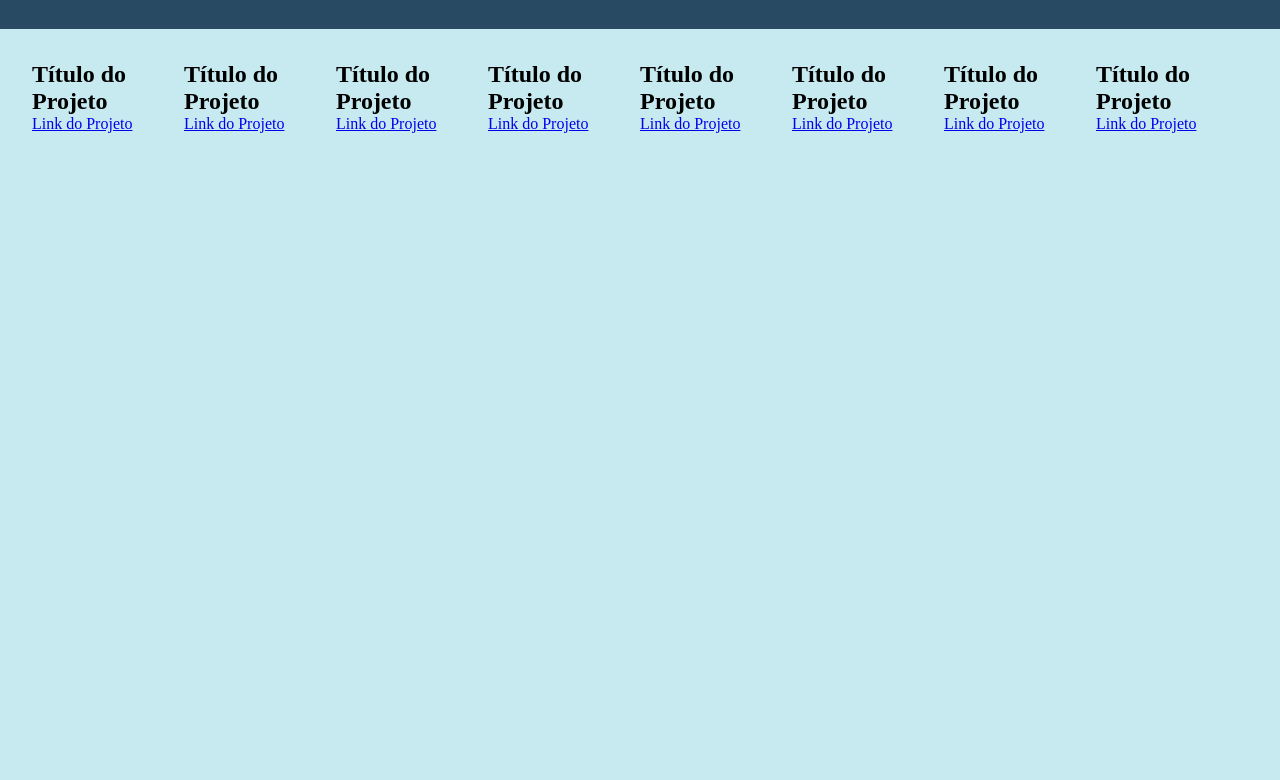
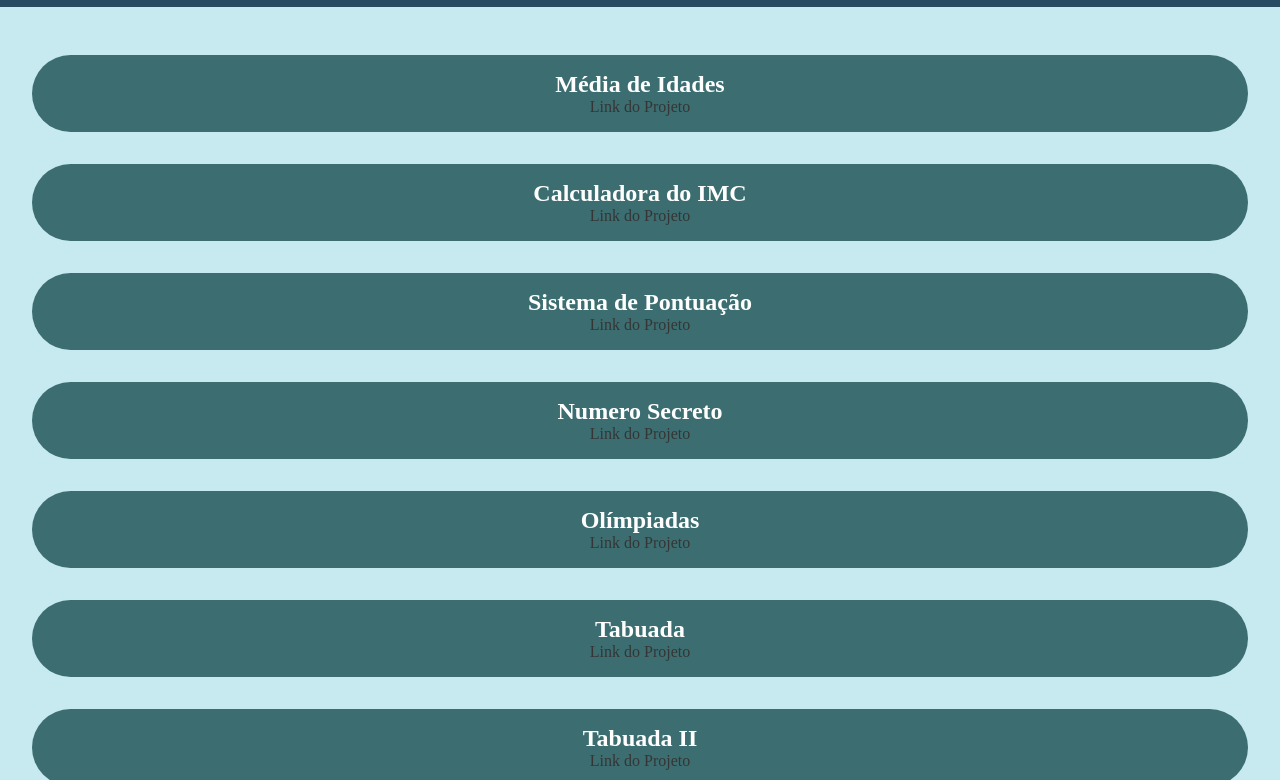
Before and after one commit to belkazienko/2024-2DS-html.js, a plain HTML site: page index.html in a window 1280 px wide. Shown: the part 104-884 px from the top of the page. Before the commit the page ends 800 px from the top, so only its background shows below. Drawn offline with Linux system fonts and the light colour scheme; a web font is replaced by a local one.

Commit message:
Add files via upload

```diff
--- a/index.html
+++ b/index.html
@@ -9,57 +9,59 @@
 <body>
     <header>
         <h1>Projetos do 2º DS</h1>
-        <h3> Feito por Cibelly</h3>
         </header>
         <main>
             <section class="projetos">
                 <div class="cartao">
-                    <h2> Título do Projeto</h2>
-                    <a href="#"> Link do Projeto</a>
+                    <h2> Média de Idades</h2>
+                    <a href="programa01.html"> Link do Projeto</a>
                 </div>
 
 
                 <div class="cartao">
-                    <h2> Título do Projeto</h2>
-                    <a href="#"> Link do Projeto</a>
+                    <h2> Calculadora do IMC</h2>
+                    <a href="programa02.html"> Link do Projeto</a>
                 </div>
 
 
                 <div class="cartao">
-                    <h2> Título do Projeto</h2>
-                    <a href="#"> Link do Projeto</a>
+                    <h2> Sistema de Pontuação</h2>
+                    <a href="programa03.html"> Link do Projeto</a>
                 </div>
 
 
                 <div class="cartao">
-                    <h2> Título do Projeto</h2>
-                    <a href="#"> Link do Projeto</a>
+                    <h2>Numero Secreto </h2>
+                    <a href="programa08.html"> Link do Projeto</a>
                 </div>
 
 
                 <div class="cartao">
-                    <h2> Título do Projeto</h2>
-                    <a href="#"> Link do Projeto</a>
+                    <h2> Olímpiadas</h2>
+                    <a href="programa05.html"> Link do Projeto</a>
                 </div>
 
 
 
                 <div class="cartao">
-                    <h2> Título do Projeto</h2>
-                    <a href="#"> Link do Projeto</a>
+                    <h2>Tabuada </h2>
+                    <a href="programa06.html"> Link do Projeto</a>
                 </div>
 
                 <div class="cartao">
-                    <h2> Título do Projeto</h2>
-                    <a href="#"> Link do Projeto</a>
+                    <h2> Tabuada II</h2>
+                    <a href="programa07.html"> Link do Projeto</a>
                 </div>
 
 
 
                 <div class="cartao">
-                    <h2> Título do Projeto</h2>
+                    <h2> Titulo </h2>
                     <a href="#"> Link do Projeto</a>
                 </div>
+                <footer>
+                    <h3> Feito por <a href="https://github.com/belkazienko">Cibelly</a></h3>
+                </footer>
             </section>
         </main>
 
--- a/style.css
+++ b/style.css
@@ -20,7 +20,7 @@ body{
     background-color: var(--cor-fundo);
     font-family: var(--cor-titulo);
 }
-header{
+header, footer{
     background-color: var(--cor-5);
     text-align: center;
     padding: 2em;
@@ -33,4 +33,28 @@ header h1{
 .projetos{
     padding:2em ;
     display:flex;
+    flex-direction:column;
+    align-items: center;
 }
+.cartao{
+    text-align: center;
+    background-color: var(--cor-titulo);
+    width: 100%;
+    margin: 1em 0;
+    color: var(--cor-3);
+    padding: 1em 0;
+    border-radius:  50px;
+}
+.cartao:hover{
+    background-color: var(--cor-5);
+}
+
+
+.cartao a{
+    text-decoration:none;
+    color: var(--cor-texto)
+}
+footer a{
+    text-decoration: none;
+    color: var(--cor-texto);
+}
```
